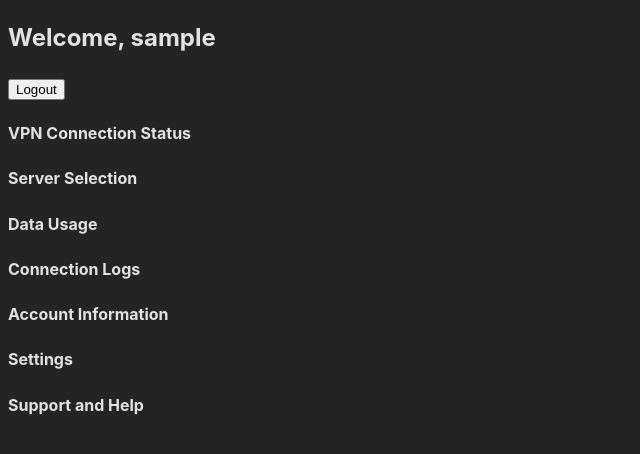
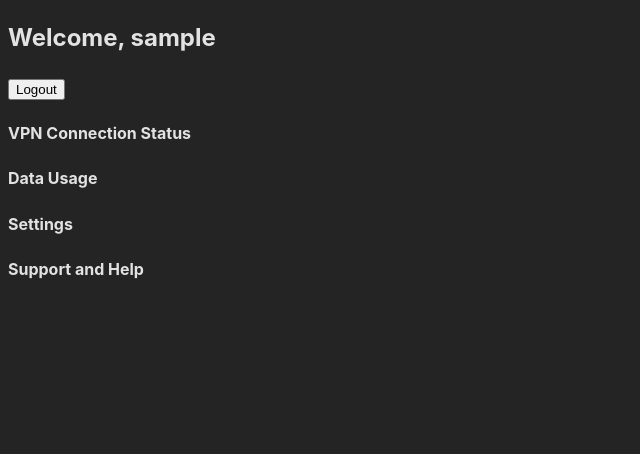
Before and after one commit to Baga6312/VPN-manager, a React (Vite) app in the folder frontend/: page /dashboard in a window 1280 px wide. Shown: the top 454 px of the page, without its empty margins (0-640 px from the left). Built offline with nearby package versions, Linux system fonts and the light colour scheme; sample sign-in values are in the browser's storage.

Commit message:
fixed auth

```diff
--- a/frontend/src/pages/DashboardPage.jsx
+++ b/frontend/src/pages/DashboardPage.jsx
@@ -36,16 +36,7 @@ const DashboardPage = () => {
           <Card>
             <Card.Body>
               <h4>VPN Connection Status</h4>
-              {/* Display VPN connection status */}
               {/* Connect/Disconnect Button */}
-            </Card.Body>
-          </Card>
-        </Col>
-        <Col>
-          <Card>
-            <Card.Body>
-              <h4>Server Selection</h4>
-              {/* Dropdown Menu for server selection */}
             </Card.Body>
           </Card>
         </Col>
@@ -59,24 +50,8 @@ const DashboardPage = () => {
             </Card.Body>
           </Card>
         </Col>
-        <Col>
-          <Card>
-            <Card.Body>
-              <h4>Connection Logs</h4>
-              {/* Log Entries */}
-            </Card.Body>
-          </Card>
-        </Col>
       </Row>
       <Row className="mt-4">
-        <Col>
-          <Card>
-            <Card.Body>
-              <h4>Account Information</h4>
-              {/* Username, Email, Subscription Plan */}
-            </Card.Body>
-          </Card>
-        </Col>
         <Col>
           <Card>
             <Card.Body>
--- a/frontend/src/pages/LoginPage.jsx
+++ b/frontend/src/pages/LoginPage.jsx
@@ -20,6 +20,12 @@ const LoginPage = () => {
     }
   };
 
+  const handleRegister = (e) =>{
+    e.preventDefault();
+    navigate("/signup")
+  }
+
+
   return (
     <Container className="mt-5">
       <Row>
@@ -39,6 +45,9 @@ const LoginPage = () => {
             <Button variant="primary" type="submit">
               Login
             </Button>
+            <Button variant="primary" type="button" onClick={(e)=>{handleRegister(e)}} >
+              Register
+            </Button>
 
             {error && <p className="text-danger mt-2">{error}</p>}
           </Form>
--- a/frontend/src/pages/SignupPage.jsx
+++ b/frontend/src/pages/SignupPage.jsx
@@ -10,7 +10,7 @@ const SignupPage = () => {
   const navigate = useNavigate();
   const auth = authService()
 
-  const handleSubmit = async (e) => {
+  const handleSubmit = (e) => {
     e.preventDefault();
     try {
       auth.signup(username, password);
@@ -19,6 +19,12 @@ const SignupPage = () => {
       setError(`Error signing up. Please try again. ${error }`);
     }
   };
+
+  const handleLogin = (e) =>{
+    e.preventDefault()
+    navigate("/login")
+  }
+
 
   return (
     <Container className="mt-5">
@@ -36,8 +42,17 @@ const SignupPage = () => {
               <Form.Control type="password" placeholder="Enter password" value={password} onChange={(e) => setPassword(e.target.value)} />
             </Form.Group>
 
+            <Form.Group controlId="formBasicPassword">
+              <Form.Label>Confirm Password</Form.Label>
+              <Form.Control type="password" placeholder="Enter password" value={password} onChange={(e) => setPassword(e.target.value)} />
+            </Form.Group>
+
+
             <Button variant="primary" type="submit">
               Sign Up
+            </Button>
+            <Button variant="primary" type="button" onClick={(e)=>{handleLogin(e)}} >
+              Login
             </Button>
 
             {error && <p className="text-danger mt-2">{error}</p>}
--- a/frontend/src/services/authService.jsx
+++ b/frontend/src/services/authService.jsx
@@ -9,6 +9,7 @@ const authService = () => {
   const baseurl = "http://localhost:5000/api/user/"
   const [currentUser, setCurrentUser] = useState(``);
   const [IsAuthenthicated,setIsAuthenthicated] = useState(false)
+  const [err, setError] = useState(false)
   const history = useNavigate();
 
 
@@ -25,32 +26,35 @@ const authService = () => {
       localStorage.setItem('username', user);
     } else {
       await axios.put(baseurl, { Authenticated: false, username: currentUser}); // Send unauthenticated state
-      localStorage.removeItem('username');
       setCurrentUser('');
-      history('/login');
     }
   };
 
   const login = async (currentUser, password) => {
-
-    try {
-      const response = await  axios.get(`${baseurl}` , {params: { username: currentUser}})
-      const user = JSON.parse(response.request.response)[0].username
-      setIsAuthenthicated(true)
-      setEnv(currentUser,true)
-      history('/dashboard')
-    }catch(err) {
-      console.log(err)
-    }
+    // try {
+    //   const response = await  axios.get(`${baseurl}` , {params: { username: currentUser}})
+    //   const user = JSON.parse(response.request.response)[0].username
+    //   if (user === currentUser ) {
+    //     setIsAuthenthicated(true)
+    //     setEnv(currentUser,true)
+    //     history('/dashboard')
+    //   }else {
+    //     setError(fasle)
+    //   }
+    // }catch(err) {
+    //   console.log(err)
+    // }
   };
 
   const signup = async (username, password) => {
 
     try {
+
     const response = await axios.post(baseurl , {username , password}) ;
     const user = JSON.parse(response.request.response)[0].username
 
     setEnv(user,true)
+    history('/dashboard')
 
     } catch(err){
       console.error(err)
@@ -61,6 +65,8 @@ const authService = () => {
     try{
       setIsAuthenthicated(false)
       setEnv(currentUser , false)
+      localStorage.removeItem("username")
+      history('/login');
     }catch(err){
       console.log(err)
     }
@@ -76,6 +82,7 @@ const authService = () => {
     signup,
     getCurrentUser,
     currentUser,
+    err,
   };
 }
 
```
Also changed, not shown: 1 other file (tests, documents, lock files or other folders).
